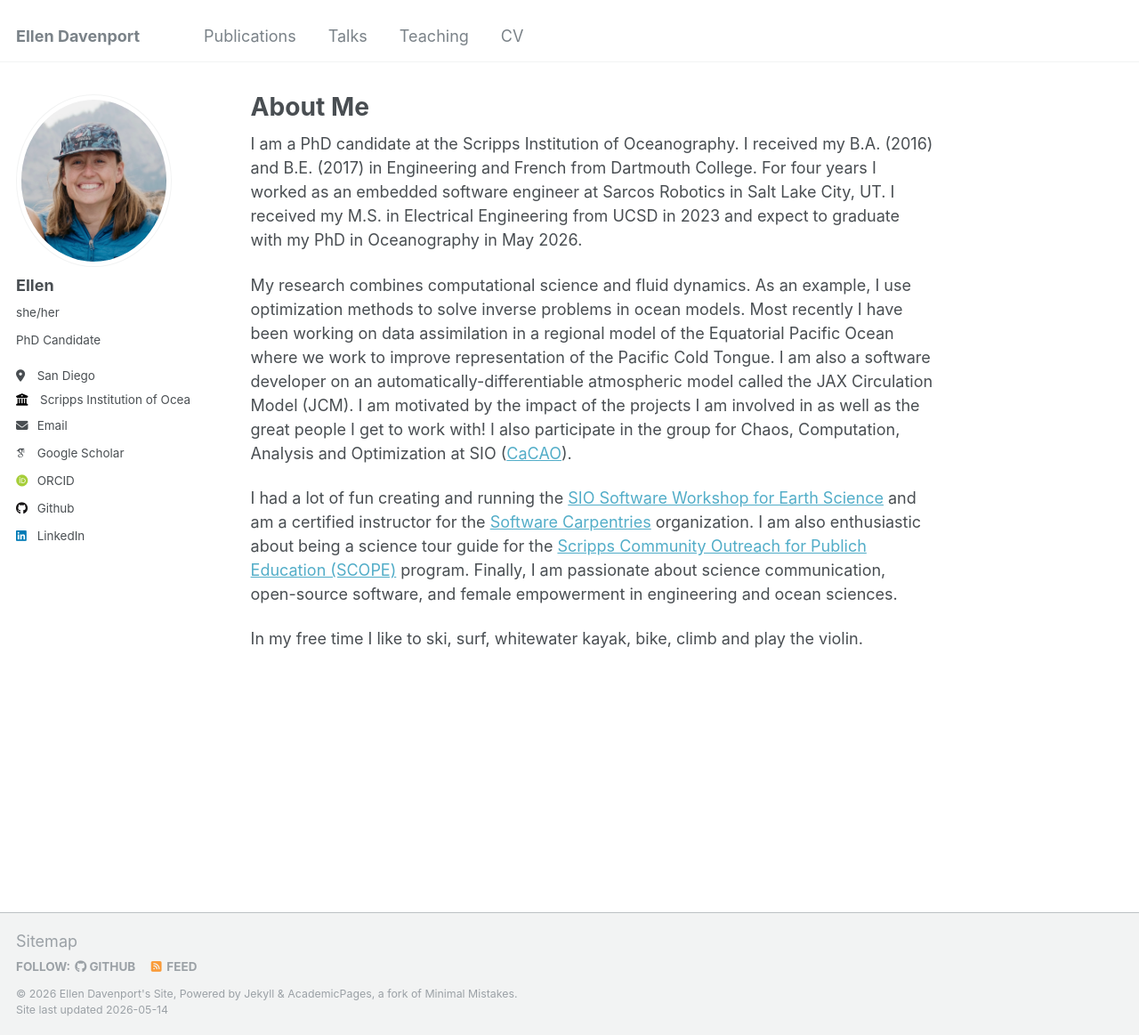
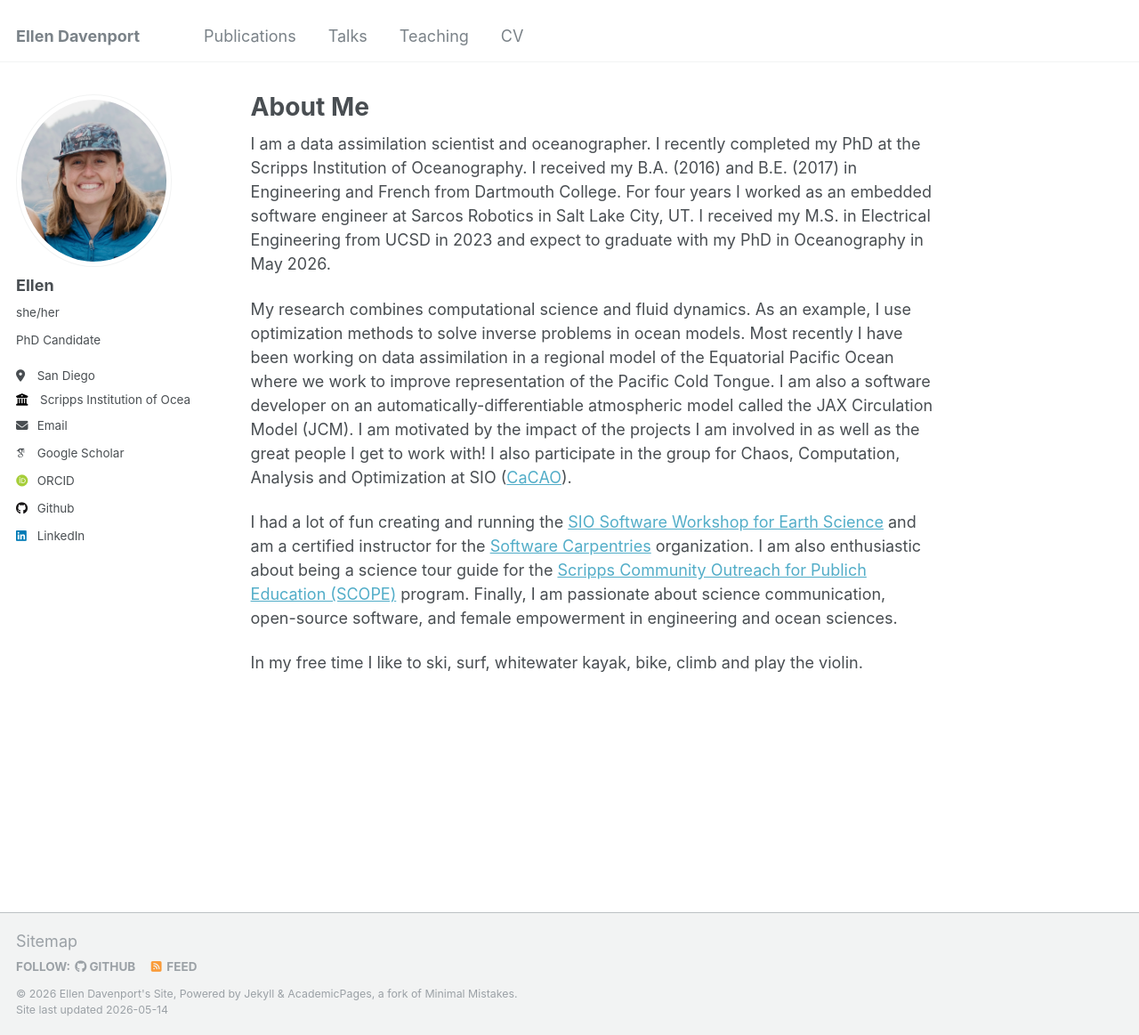
Before and after one commit to eldavenport/eldavenport.github.io, a Jekyll site: the page built from _pages/about.md, in a window 1280 px wide and 1163 px high. Shown: the whole window at 89% size. Built offline with Jekyll 4.4.1, drawn with Linux system fonts in a browser that asks for light colours; some web fonts are replaced.

Commit message:
Updated about.md

```diff
--- a/_pages/about.md
+++ b/_pages/about.md
@@ -7,7 +7,7 @@ redirect_from:
   - /about.html
 ---
 
-I am a PhD candidate at the Scripps Institution of Oceanography. I received my B.A. (2016) and B.E. (2017) in Engineering and French from Dartmouth College. For four years I worked as an embedded software engineer at Sarcos Robotics in Salt Lake City, UT. I received my M.S. in Electrical Engineering from UCSD in 2023 and expect to graduate with my PhD in Oceanography in May 2026.
+I am a data assimilation scientist and oceanographer. I recently completed my PhD at the Scripps Institution of Oceanography. I received my B.A. (2016) and B.E. (2017) in Engineering and French from Dartmouth College. For four years I worked as an embedded software engineer at Sarcos Robotics in Salt Lake City, UT. I received my M.S. in Electrical Engineering from UCSD in 2023 and expect to graduate with my PhD in Oceanography in May 2026.
 
 My research combines computational science and fluid dynamics. As an example, I use optimization methods to solve inverse problems in ocean models. Most recently I have been working on data assimilation in a regional model of the Equatorial Pacific Ocean where we work to improve representation of the Pacific Cold Tongue. I am also a software developer on an automatically-differentiable atmospheric model called the JAX Circulation Model (JCM). I am motivated by the impact of the projects I am involved in as well as the great people I get to work with! I also participate in the group for Chaos, Computation, Analysis and Optimization at SIO ([CaCAO](https://cacao.ucsd.edu/#group)).
 
```
